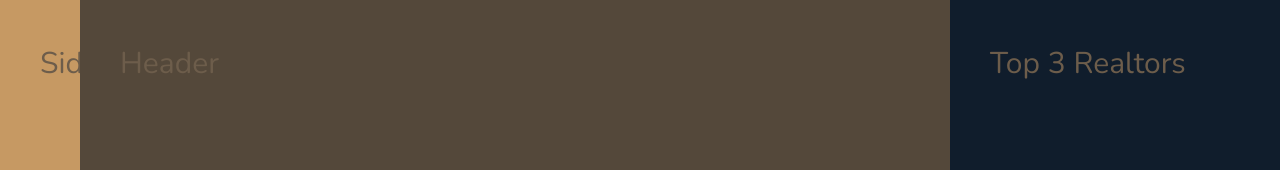
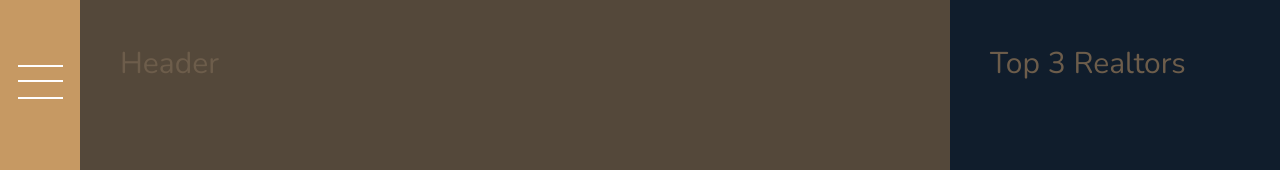
Before and after one commit to podenborg/advanced-css-nexter, a website: page index.html in a window 1280 px wide. Shown: the top 170 px of the page. Drawn offline with nearby package versions, Linux system fonts and the light colour scheme.

Commit message:
Build Sidebar

```diff
--- a/index.html
+++ b/index.html
@@ -13,7 +13,7 @@
     </head>
     <body class="container">
         <div class="sidebar">
-            Sidebar
+            <button class="nav-btn"></button>
         </div>
 
         <header class="header">
--- a/sass/_sidebar.scss
+++ b/sass/_sidebar.scss
@@ -2,4 +2,36 @@
   background-color: $color-primary;
   grid-column: sidebar-start / sidebar-end;
   grid-row: 1 / -1;
+
+  display: flex;
+  justify-content: center;
 }
+
+.nav-btn {
+  border: none;
+  border-radius: none;
+
+  background-color: #fff;
+  height: 2px;
+  width: 4.5rem;
+  margin-top: 4rem;
+  cursor: pointer;
+
+  &::before,
+  &::after {
+    background-color: #fff;
+    height: 2px;
+    width: 4.5rem;
+    content: "";
+    display: block;
+  }
+
+  &::before {
+    transform: translateY(-1.5rem);
+    cursor: pointer;
+  }
+  &::after {
+    transform: translateY(1.5rem);
+    cursor: pointer;
+  }
+}
```
Also changed, not shown: css/style.css.
